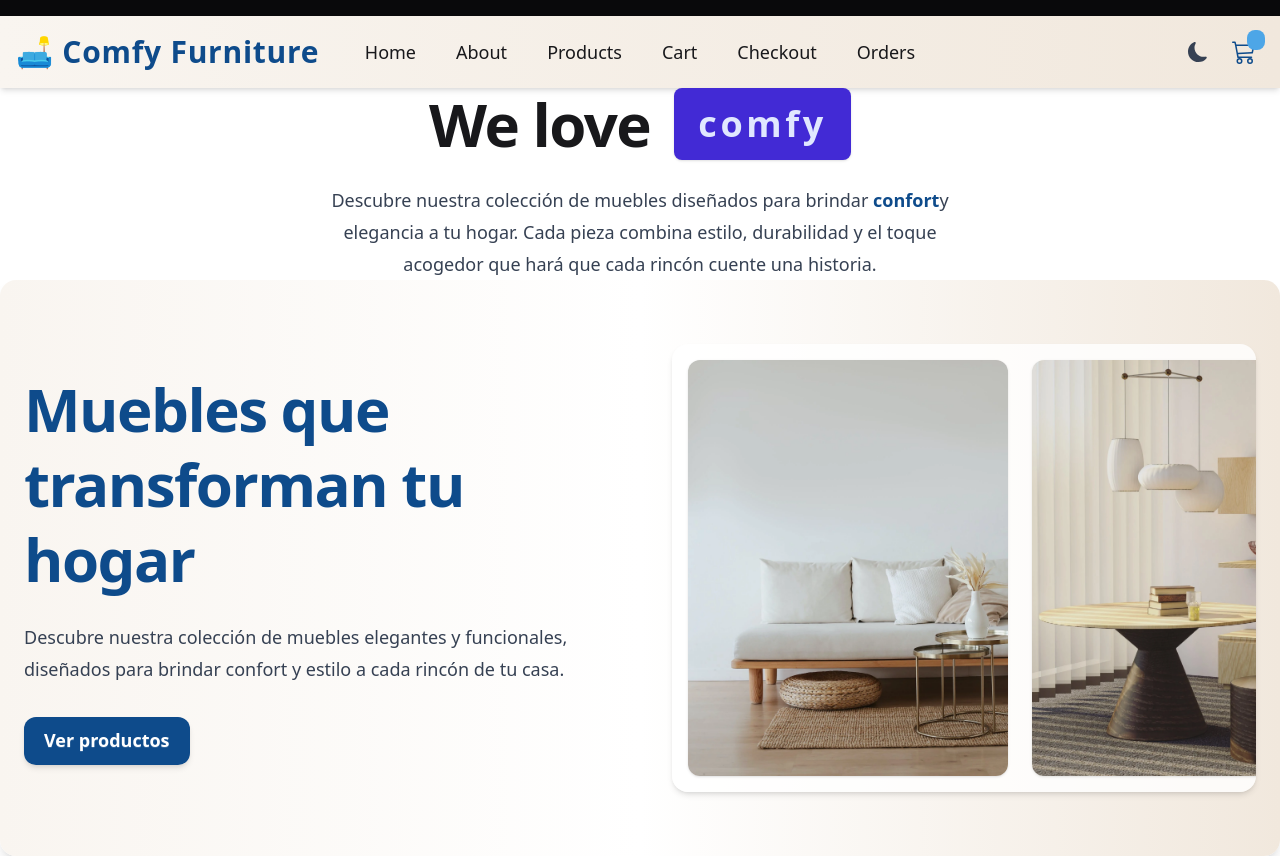
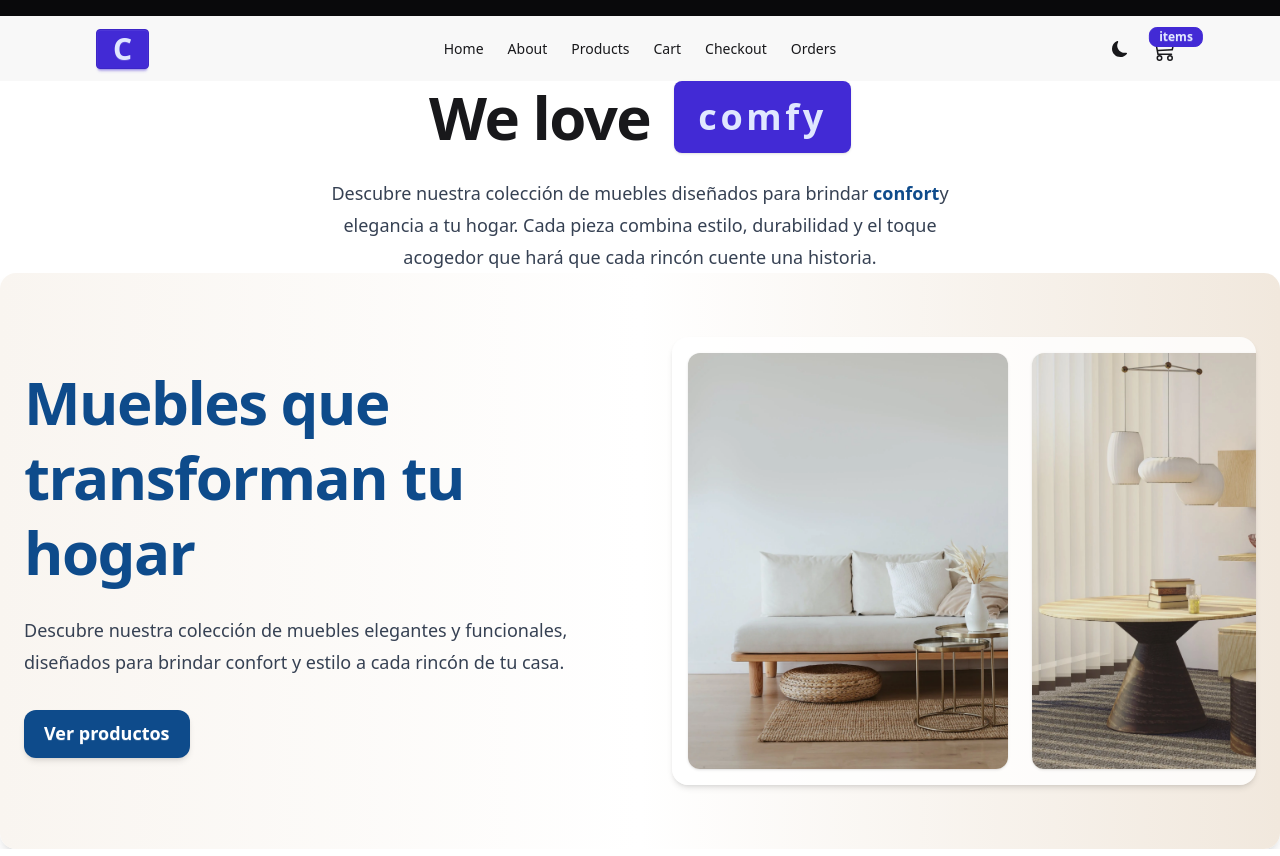
Before and after one commit to jccastaneda0201/comfy-furniture, a React (Vite) app: page / in a window 1280 px wide. Built offline with nearby package versions, Linux system fonts and the light colour scheme.

Commit message:
created utils folder and update index

```diff
--- a/index.html
+++ b/index.html
@@ -2,7 +2,7 @@
 <html lang="en" data-theme="cupcake">
   <head>
     <meta charset="UTF-8" />
-    <link rel="icon" type="image/svg+xml" href="/vite.svg" />
+    <link rel="icon" href="/jcdev.ico" />
     <meta name="viewport" content="width=device-width, initial-scale=1.0" />
     <title>Comfy Furniture</title>
   </head>
--- a/src/components/Navbar.jsx
+++ b/src/components/Navbar.jsx
@@ -17,56 +17,45 @@ const Navbar = () => {
   //   const numItemsInCart = useSelector((state) => state.cartState.numItemsInCart);
 
   return (
-    <nav className="bg-gradient-to-r from-[#f9f5f0] to-[#f1e8dd] shadow-md">
-      <div className="navbar max-w-7xl mx-auto px-4">
-        {/* NAVBAR START */}
+    <nav className="bg-base-200">
+      <div className="navbar align-element">
         <div className="navbar-start">
-          {/* LOGO / TITLE */}
-          <NavLink
-            to="/"
-            className="hidden lg:flex text-3xl font-extrabold tracking-wide text-[#0e4b8b] hover:text-[#4da6e7] transition-colors duration-300"
-          >
-            🛋 Comfy Furniture
+          {/* TITLE */}
+          <NavLink to="/" className="hidden lg:flex btn btn-primary text-3xl items-center">
+            C
           </NavLink>
-
-          {/* DROPDOWN MENU MOBILE */}
+          {/* DROPDOWN */}
           <div className="dropdown">
             <label tabIndex={0} className="btn btn-ghost lg:hidden">
-              <FaBarsStaggered className="h-6 w-6 text-[#0e4b8b]" />
+              <FaBarsStaggered className="h-6 w-6" />
             </label>
             <ul
               tabIndex={0}
-              className="menu menu-sm dropdown-content mt-3 z-[1] p-4 shadow-lg bg-white/90 backdrop-blur-md rounded-xl w-56 border border-gray-200"
+              className="menu menu-sm dropdown-content mt-3 z-[1] p-2 shadow bg-base-200 rounded-box w-52"
             >
               <NavLinks />
             </ul>
           </div>
         </div>
-
-        {/* NAVBAR CENTER */}
         <div className="navbar-center hidden lg:flex">
-          <ul className="menu menu-horizontal gap-4 text-lg font-medium">
+          <ul className="menu menu-horizontal">
             <NavLinks />
           </ul>
         </div>
-
-        {/* NAVBAR END */}
-        <div className="navbar-end flex items-center gap-4">
-          {/* THEME TOGGLE */}
-          <label className="swap swap-rotate cursor-pointer">
-            <input type="checkbox" className="theme-controller" value="luxury" />
-            <BsSunFill className="swap-on h-5 w-5 text-yellow-500" />
-            <BsMoonFill className="swap-off h-5 w-5 text-gray-700" />
+        <div className="navbar-end">
+          {/* THEME SETUP */}
+          <label className="swap swap-rotate">
+            <input type="checkbox" />
+            {/* sun icon*/}
+            <BsSunFill className="swap-on h-4 w-4" />
+            {/* moon icon*/}
+            <BsMoonFill className="swap-off h-4 w-4" />
           </label>
-
           {/* CART LINK */}
-          <NavLink
-            to="/cart"
-            className="btn btn-ghost btn-circle relative hover:bg-[#4da6e7]/10 transition-all"
-          >
+          <NavLink to="/cart" className="btn btn-ghost btn-circle btn-md ml-4">
             <div className="indicator">
-              <BsCart3 className="h-6 w-6 text-[#0e4b8b]" />
-              <span className="badge badge-sm bg-[#4da6e7] border-none indicator-item"></span>
+              <BsCart3 className="h-6 w-6" />
+              <span className="badge badge-sm badge-primary indicator-item">items</span>
             </div>
           </NavLink>
         </div>
@@ -74,5 +63,4 @@ const Navbar = () => {
     </nav>
   );
 };
-
 export default Navbar;
--- /dev/null
+++ b/src/utils/index.jsx
@@ -0,0 +1,26 @@
+import axios from 'axios';
+
+const productionUrl = ' https://strapi-store-server.onrender.com/api';
+
+export const customFetch = axios.create({
+  baseURL: productionUrl,
+});
+
+export const formatPrice = (price) => {
+  const dollarsAmount = new Intl.NumberFormat('en-US', {
+    style: 'currency',
+    currency: 'USD',
+  }).format((price / 100).toFixed(2));
+  return dollarsAmount;
+};
+
+export const generateAmountOptions = (number) => {
+  return Array.from({ length: number }, (_, index) => {
+    const amount = index + 1;
+    return (
+      <option key={amount} value={amount}>
+        {amount}
+      </option>
+    );
+  });
+};
```
Also changed, not shown: 1 other file (tests, documents, lock files or other folders).
